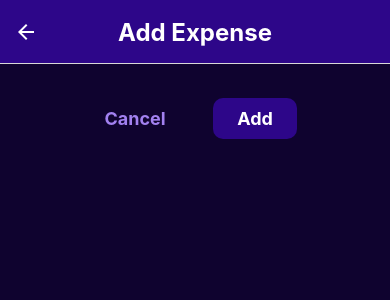
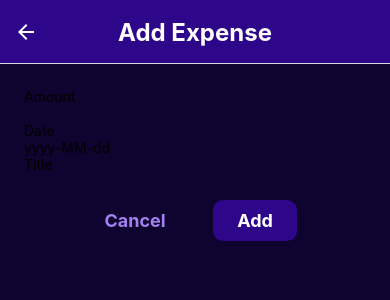
Before and after one commit to KayKay1992/React_Native_Course, a React Native app: screen /ManageExpenses in a window 390 px wide. Shown: the top 300 px of the page. Built offline with nearby package versions, Linux system fonts and the light colour scheme.

Commit message:
Creating an Overall form

```diff
--- a/components/manageExpense/ExpenseForm.js
+++ b/components/manageExpense/ExpenseForm.js
@@ -1,10 +1,26 @@
-import { TextInput, View } from "react-native";
+import {  View,  } from "react-native";
+import Input from "./Input";
 
 
 export default function ExpenseForm() {
+    function amountChangeHandler(){
+
+    }
   return (
   <View>
-    <TextInput />
+    <Input label='Amount' TextInputConfig={{
+        keyboardType: 'decimal-pad',
+        onChangeText: amountChangeHandler
+
+    }} />
+    <Input label='Date' TextInputConfig={{
+        placeholder: 'yyyy-MM-dd',
+        maxLength: 10,
+        onChangeDate: ()=>{}
+    }}/>
+    <Input  label='Title' TextInputConfig={{
+
+    }}/>
   </View>
   )
 }
--- a/screens/ManageExpenses.js
+++ b/screens/ManageExpenses.js
@@ -5,6 +5,7 @@
 import { GlobalStyles } from '../constants/styles';
 import Button from '../components/UI/Button';
 import { ExpensesContext } from '../store/expensesContext';
+import ExpenseForm from '../components/manageExpense/ExpenseForm';
 
 export default function ManageExpenses({route, navigation}) {
  const expensesCtx =  useContext(ExpensesContext)
@@ -51,7 +52,7 @@
 
   return (
     <View style={styles.container}>
-
+      <ExpenseForm/>
       {/* Adding buttons closing d modals without editing, closing the modal after editing and deleting */}
       <View style={styles.buttons}>
         <Button mode='flat' onPress={cancelHandler} style={styles.buttton}>Cancel</Button>
```
